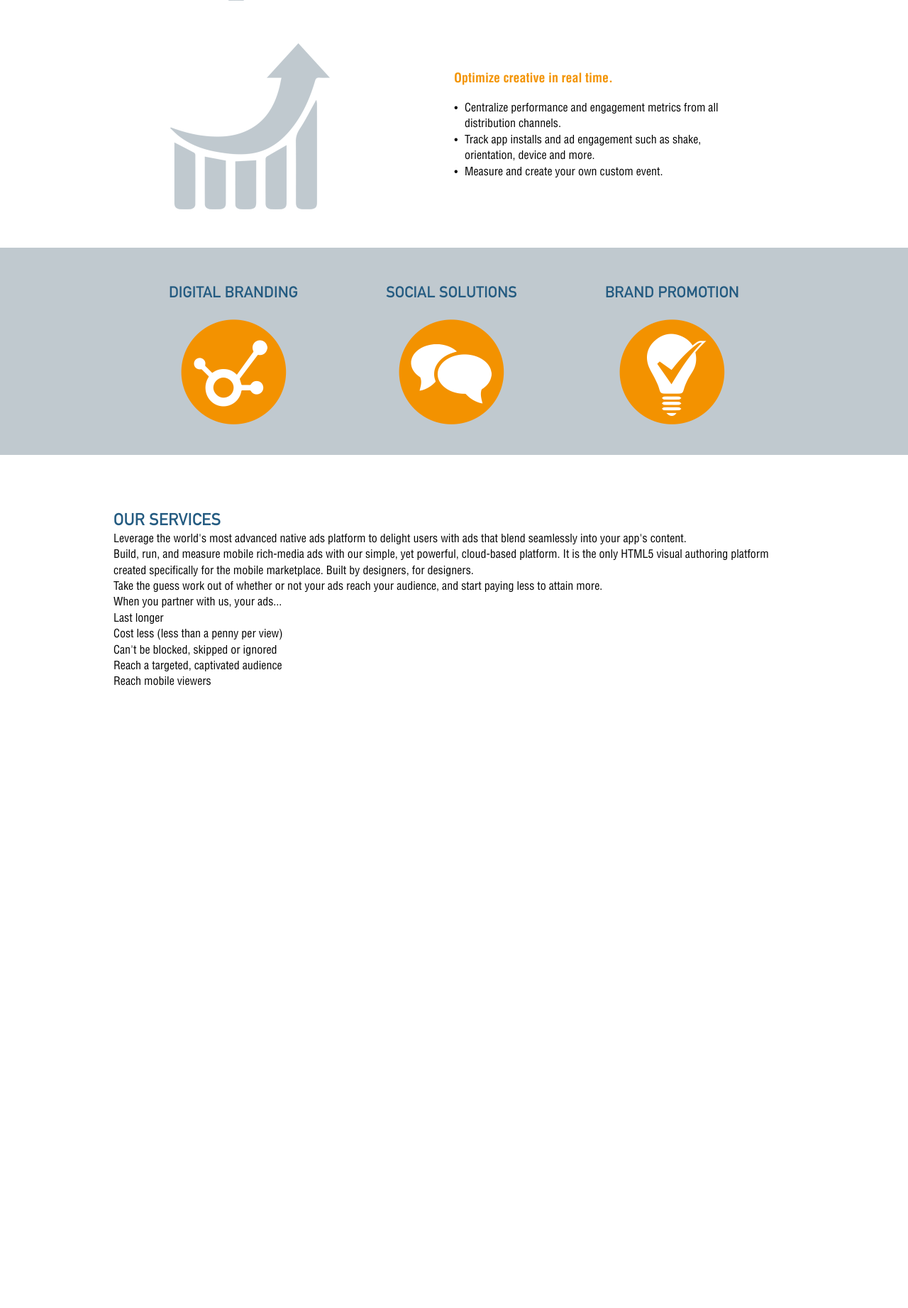
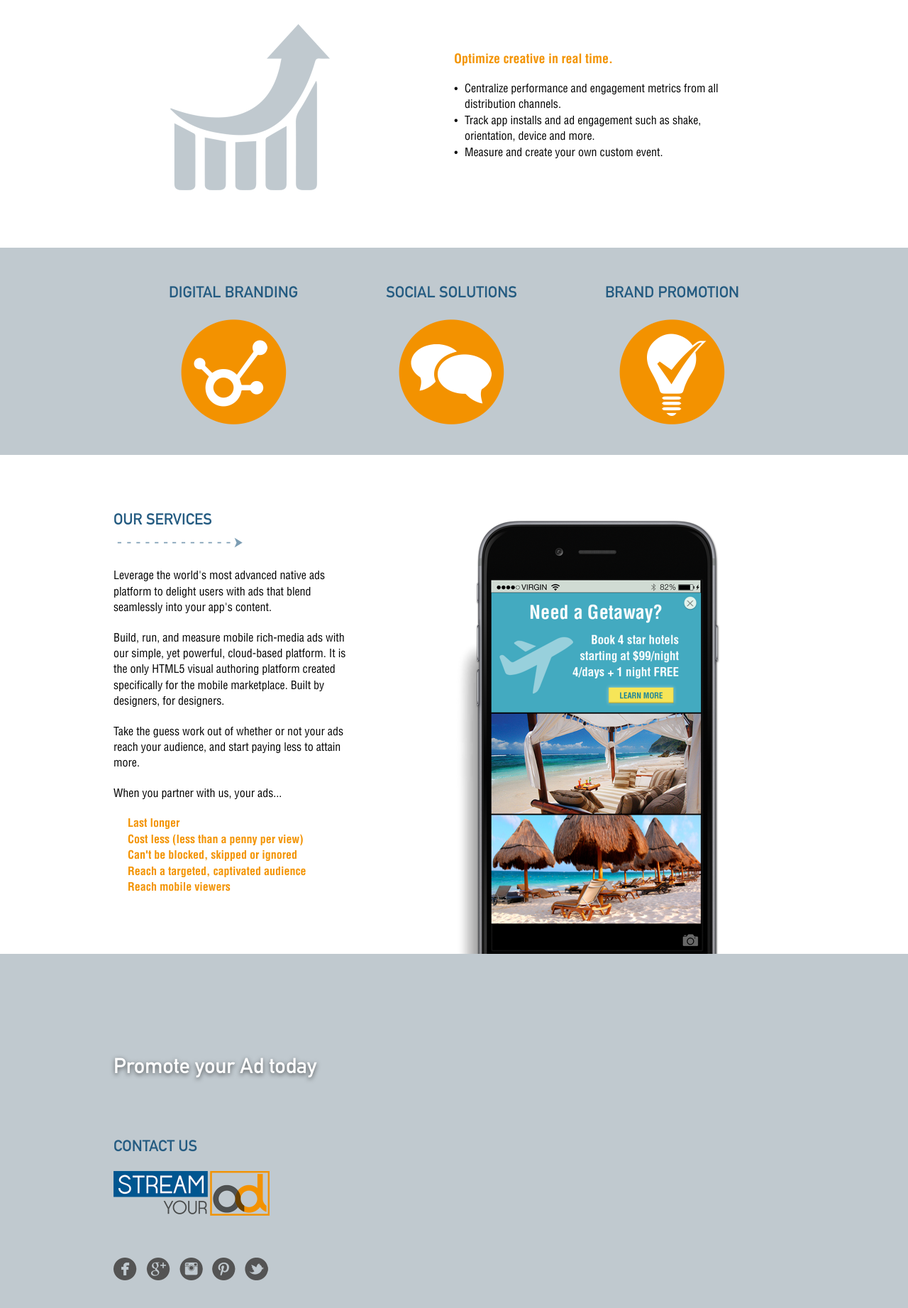
Before and after one commit to DanZiti/StreamYourAd, a PHP site: page / in a window 1280 px wide. Shown: the part 1771-3614 px from the top of the page at 71% size. Run offline with PHP 8.4, Linux system fonts and the light colour scheme.

Commit message:
Continued content flow

```diff
--- a/css/style.css
+++ b/css/style.css
@@ -104,7 +104,7 @@ h1 {
 }
 
 h2 {
-	font-size: 24px;
+	font-size: 22px;
 	color: #245b81;
 	text-transform: uppercase;
 	margin-top: 80px;
@@ -123,6 +123,10 @@ p, li {
 	line-height: 1.4em;
 }
 
+p {
+	margin-bottom: 20px;
+}
+
 ul {
 	list-style: none;
 }
@@ -132,11 +136,22 @@ button {
 	outline: none;
 }
 
+/*.blue-btn {
+
+}*/
+
 .parallax {
 	position: relative;
 	width: 100%;
-	height: 292px;
 	overflow: hidden;
+}
+
+.parallax.about {
+	height: 265px;
+}
+
+.parallax.contact {
+	height: 220px;
 }
 
 .parallax > img {
@@ -366,6 +381,11 @@ About
 Services
 ****************************************/
 
+#services-content {
+	min-height: 995px;
+	overflow: hidden;
+}
+
 #services-content-top {
 	background: #c0c9cf;
 	height: 292px;
@@ -397,7 +417,6 @@ Services
 	font-size: 22px;
 	color: #245b81;
 	text-transform: uppercase;
-	margin-bottom: 20px;
 	font-family: 'DIN', sans-serif;
 }
 
@@ -405,15 +424,103 @@ Services
 	width: 149px;
 }
 
-/*#services-content .txt-block {
+#services-content h2 {
+	padding-bottom: 25px;
+	background: url('../img/services-arrow.png') no-repeat 3px 100%;
+	background-size: 180px 15px;
+}
 
-}*/
+#services-content .txt-block {
+	margin-top: 30px;
+	width: 350px;
+}
+
+#services-content ul.orange {
+	margin-left: 20px;
+}
+
+#services-content ul.orange li {
+	font-family: 'HelveticaBdCn', sans-serif;
+	color: #f39404;
+}
+
+#services-content .context > img {
+	width: 380px;
+	position: absolute;
+	right: 100px;
+	top: 10px;
+}
 
 /****************************************
 Contact
 ****************************************/
 
+#contact-content {
+	background: #c0c9cf;
+	min-height: 500px;
+}
 
+#contact-content .parallax h1 {
+	position: absolute;
+	bottom: 40px;
+}
+
+#contact-content h2 {
+	margin: 40px 0 20px;
+}
+
+#contact-content .social {
+	margin-top: 50px;
+}
+
+#contact-content .social ul li {
+	-webkit-transform: translate3d(0, 0, 0);
+	transform: translate3d(0, 0, 0);
+	background-image: url('../img/social-sprite.png');
+	background-size: 200px 32px;
+	background-repeat: no-repeat;
+	width: 34px;
+	height: 34px;
+	display: inline-block;
+	-webkit-transition: all 0.25s;
+	transition: all 0.25s;
+}
+
+#contact-content .social ul li:not(:first-child) {
+	margin-left: 8px;
+}
+
+#contact-content .social li.facebook {
+	background-position: 0 1px;
+}
+
+#contact-content .social li.google {
+	background-position: -41px 1px;
+}
+
+#contact-content .social li.instagram {
+	background-position: -82px 1px;
+}
+
+#contact-content .social li.pinterest {
+	background-position: -124px 1px;
+}
+
+#contact-content .social li.twitter {
+	background-position: -166px 1px;
+}
+
+#contact-content .social li.over,
+#contact-content .social li.down {
+	-webkit-transform: scale(1.2, 1.2);
+	transform: scale(1.2, 1.2);
+}
+
+#contact-content .social li a {
+	display: block;
+	width: 100%;
+	height: 100%;
+}
 
 /****************************************
 Footer
--- a/index.php
+++ b/index.php
@@ -8,6 +8,7 @@
 		<meta name="viewport" content="width=device-width, user-scalable=no, initial-scale=1.0, maximum-scale=1.0">
 		<meta name="description" content="Leverage the world's most advanced native ads platform to delight users with ads that blend seamlessly into your app's content.">
 		<meta name="keywords" content="StreamYourAd, digital branding, social solutions, brand promotions, stream, ad, advertisement, promote, ads platform, app content, mobile, iOS, Android, Windows, HTML5">
+		<meta name="author" content="Dan Zervoudakes, Genevieve Calingo">
 		<link rel="shortcut icon" href="favicon.ico">
 		<link rel="stylesheet" type="text/css" href="css/style.css" media="all">
 		<script type="text/javascript" src="js/jquery-2.1.3.min.js"></script>
@@ -20,7 +21,7 @@
 			include 'templates/slider.php';
 			include 'templates/about.php';
 			include 'templates/services.php';
-			//include 'templates/contact.php';
+			include 'templates/contact.php';
 		?>
 		<!--<footer>
 			<ul>
--- a/js/parallax.js
+++ b/js/parallax.js
@@ -1,11 +1,14 @@
 (function() {
 
-	// Controls parallax image scrolling above "About (How it Works)" and "Services" sections
+	// Controls parallax image scrolling above "About (How it Works)" and "Contact" sections
 	//
 	sya.parallax = function() {
 		var scrolled = $(window).scrollTop();
-		$(".parallax > img").css("top", -(scrolled * 0.25) + "px");
+		$(".parallax > img.parallax-about").css("top", -(scrolled * 0.2) + "px");
+		$(".parallax > img.parallax-contact").css("top", -(scrolled * 0.2) + 462 + "px");
 	};
+
+	// "462" above was calculated to account for the contact image's location further down the page
 
 	$(window).scroll(function() {
 		sya.parallax();
--- a/js/script.js
+++ b/js/script.js
@@ -32,6 +32,6 @@
 
 	// Create hover/active states throughout the site
 	//
-	$("header nav li").mouseable();
+	$("nav li").mouseable();
 
 })();
--- a/templates/about.php
+++ b/templates/about.php
@@ -1,8 +1,8 @@
 
 	<article id="about-content">
 
-		<div class="parallax">
-			<img src="img/parallax-phone-bg.jpg" alt="Parallax Phone Background">
+		<div class="parallax about">
+			<img class="parallax-about" src="img/parallax-phone-bg.jpg" alt="Parallax Phone Background">
 			<div class="center">
 				<h1>Digital Branding<br>Social Solutions<br>Brand Promotions</h1>
 			</div>
--- a/templates/contact.php
+++ b/templates/contact.php
@@ -1,12 +1,29 @@
 
 	<article id="contact-content">
+
+		<div class="parallax contact">
+			<img class="parallax-contact" src="img/parallax-social-bg.jpg" alt="Parallax Phone Background">
+			<div class="center">
+				<h1>Promote your Ad today</h1>
+			</div>
+		</div>
+
 		<div class="center">
+			<section class="context">
 
-			<h1>Promote your Ad today</h1>
-			<section class="context">
 				<h2>CONTACT US</h2>
-				<!-- FORM AND STUFF TO GO HERE -->
+				<img class="logo" src="img/logo-large.png" alt="StreamYourAd Logo" width="220">
+				<nav class="social">
+					<ul>
+						<li class="facebook"><a href="#"></a></li>
+						<li class="google"><a href="#"></a></li>
+						<li class="instagram"><a href="#"></a></li>
+						<li class="pinterest"><a href="#"></a></li>
+						<li class="twitter"><a href="#"></a></li>
+					</ul>
+				</nav>
+
 			</section>
+		</div>
 
-		</div>
 	</article>
--- a/templates/services.php
+++ b/templates/services.php
@@ -28,6 +28,8 @@
 
 				<h2>OUR SERVICES</h2>
 
+				<img src="img/services-phone-ad.png" alt="Our Services">
+
 				<div class="txt-block">
 
 					<p>Leverage the world's most advanced native ads platform to delight users with ads that blend seamlessly into your app's content.</p>
```
Also changed, not shown: img/logo-large.png (added), img/parallax-phone-bg.jpg, img/parallax-social-bg.jpg (added), img/services-arrow.png (added), img/services-phone-ad.png (added), img/social-sprite.png (added).
